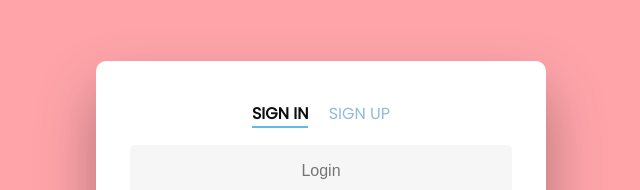
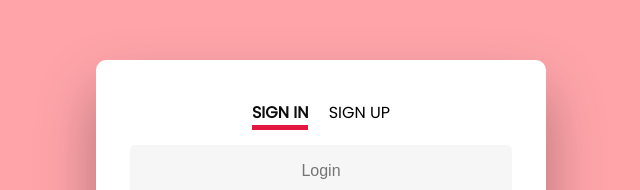
Before and after one commit to W0rL0rD/UW-CS-Checklist-Automator, a plain HTML site: page signup.html in a window 1280 px wide. Shown: the part 162-352 px from the top of the page, without its empty margins (319-959 px from the left). Drawn offline with Linux system fonts and the light colour scheme.

Commit message:
All colours have been changed :)

```diff
--- a/signup.css
+++ b/signup.css
@@ -12,7 +12,6 @@ body {
 }
 
 a {
-  color: #92badd;
   display:inline-block;
   text-decoration: none;
   font-weight: 400;
@@ -76,7 +75,7 @@ h2.inactive {
 
 h2.active {
   color: #0d0d0d;
-  border-bottom: 2px solid #5fbae9;
+  border-bottom: 5px solid #e41740;
 }
 
 
--- a/signup.html
+++ b/signup.html
@@ -8,7 +8,7 @@
             <div id="formContent">
                 <!-- Tabs Titles -->
                 <h2 class="active"> Sign In </h2>
-                <h2 class="inactive underlineHover"><a class="underlineHover" href="signup.html">Sign Up</a></h2>
+                <h2 class="inactive underlineHover"><a class="underlineHover" href="signup.html"><font color="black">Sign Up</font></a></h2>
 
                 <!-- Login Form -->
                 <form>
```
